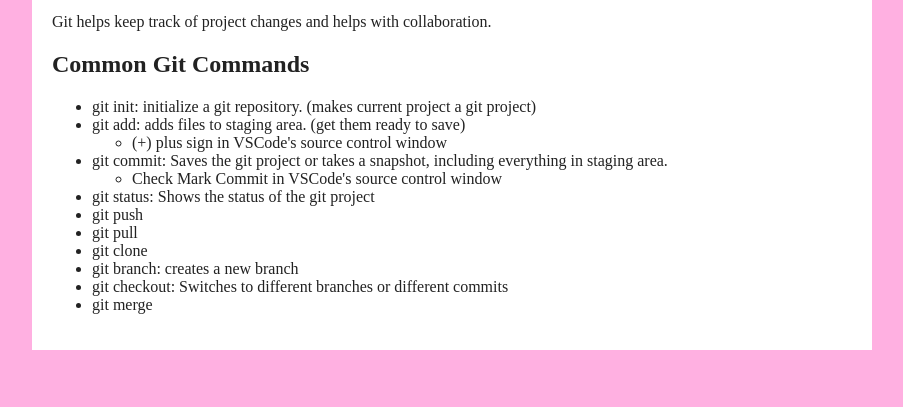
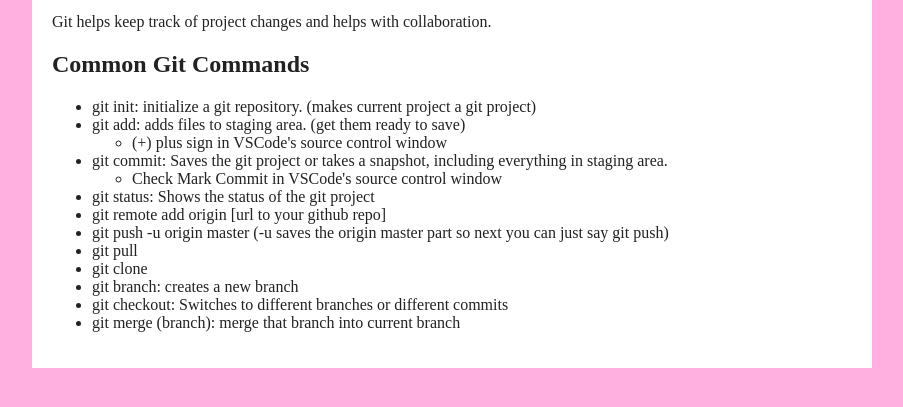
Before and after one commit to david-lapc/introduction-to-git, a plain HTML site: page index.html in a window 1280 px wide. Shown: the part 129-536 px from the top of the page, without its empty margins (188-1091 px from the left). Drawn offline with Linux system fonts and the light colour scheme.

Commit message:
Added details to commands

```diff
--- a/index.html
+++ b/index.html
@@ -27,12 +27,13 @@
                 <li>Check Mark Commit in VSCode's source control window</li>
             </ul>
             <li>git status: Shows the status of the git project</li>
-            <li>git push</li>
+            <li>git remote add origin [url to your github repo]</li>
+            <li>git push -u origin master (-u saves the origin master part so next you can just say git push)</li>
             <li>git pull</li>
             <li>git clone</li>
             <li>git branch: creates a new branch</li>
             <li>git checkout: Switches to different branches or different commits</li>
-            <li>git merge</li>
+            <li>git merge (branch): merge that branch into current branch</li>
         </ul>
     </main>
 
```
